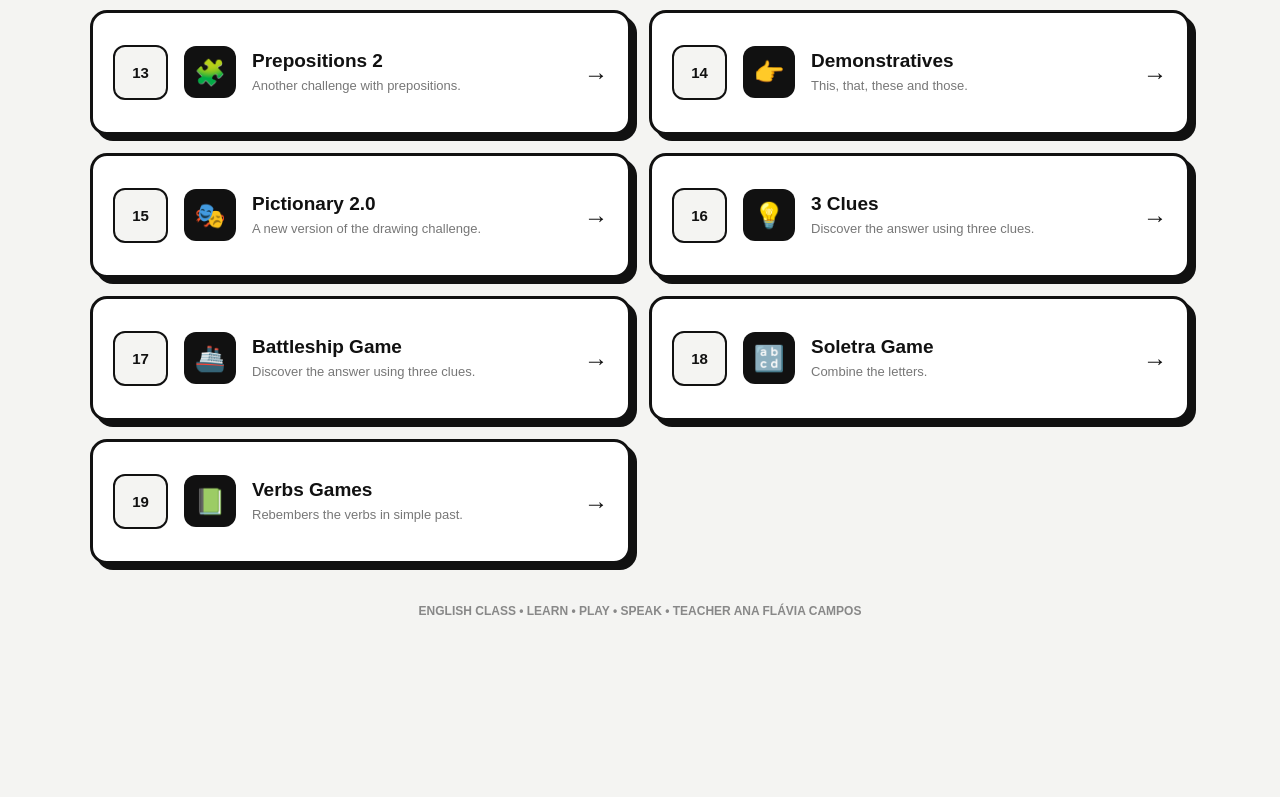
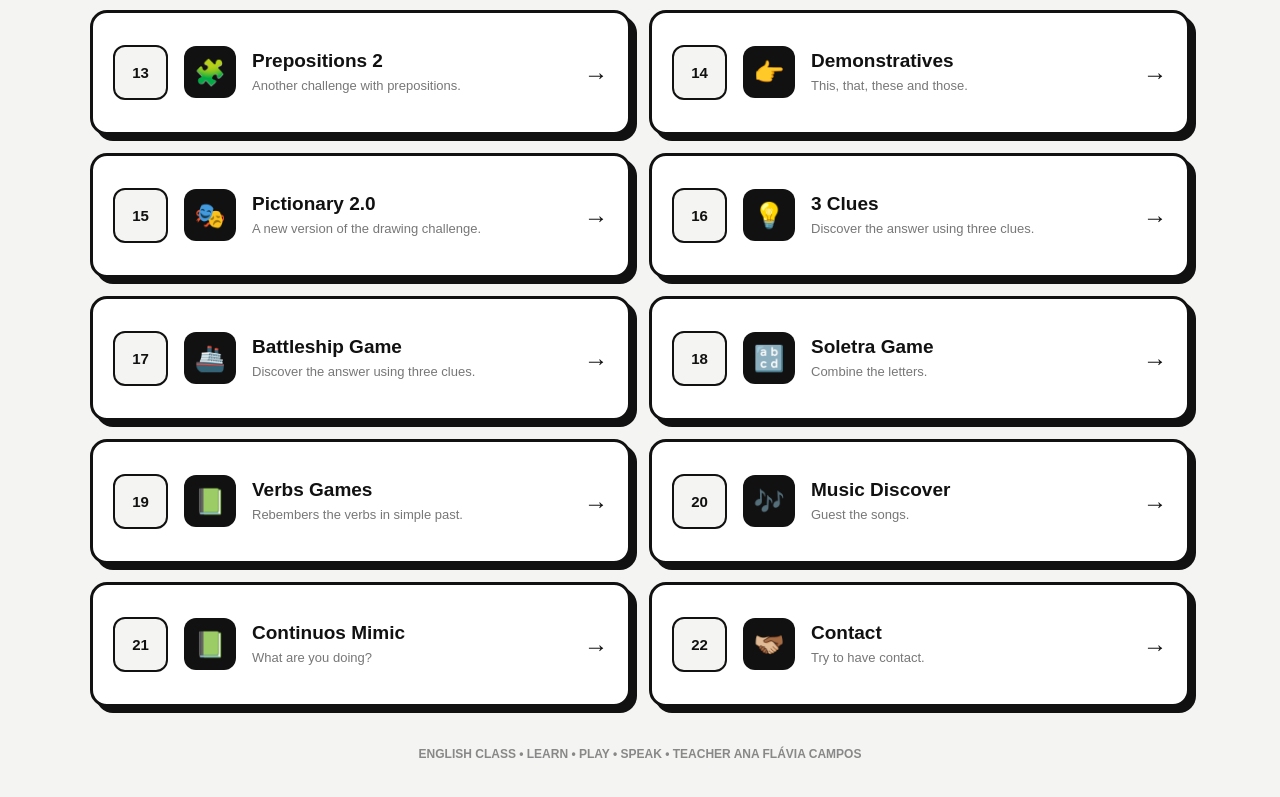
Before and after one commit to anaflaviasc23/newgame, a plain HTML site: page index.html in a window 1280 px wide. Shown: the part 1107-1904 px from the top of the page. Before the commit the page ends 1775 px from the top, so only its background shows below. Drawn offline with Linux system fonts and the light colour scheme.

Commit message:
Atualizar o index.html

```diff
--- a/index.html
+++ b/index.html
@@ -690,6 +690,75 @@ footer{
             </div>
         </a>
 
+      <!-- GAME 20 -->
+        <a
+            class="game-card"
+            href="musicgame2.html">
+            <div class="game-number">
+                20
+            </div>
+            <div class="game-icon">
+                🎶
+            </div>
+            <div class="game-info">
+                <div class="game-title">
+                    Music Discover
+                </div>
+                <div class="game-description">
+                    Guest the songs.
+                </div>
+            </div>
+            <div class="arrow">
+                →
+            </div>
+        </a>
+
+      <!-- GAME 21 -->
+        <a
+            class="game-card"
+            href="mimicontinuos.html">
+            <div class="game-number">
+                21
+            </div>
+            <div class="game-icon">
+                📗
+            </div>
+            <div class="game-info">
+                <div class="game-title">
+                    Continuos Mimic
+                </div>
+                <div class="game-description">
+                    What are you doing?
+                </div>
+            </div>
+            <div class="arrow">
+                →
+            </div>
+        </a>
+
+      <!-- GAME 22 -->
+        <a
+            class="game-card"
+            href="contacgame.html">
+            <div class="game-number">
+                22
+            </div>
+            <div class="game-icon">
+                🫱🏼‍🫲🏾
+            </div>
+            <div class="game-info">
+                <div class="game-title">
+                    Contact
+                </div>
+                <div class="game-description">
+                    Try to have contact.
+                </div>
+            </div>
+            <div class="arrow">
+                →
+            </div>
+        </a>
+
     </main>
     <!-- ==================================
          FOOTER
```
